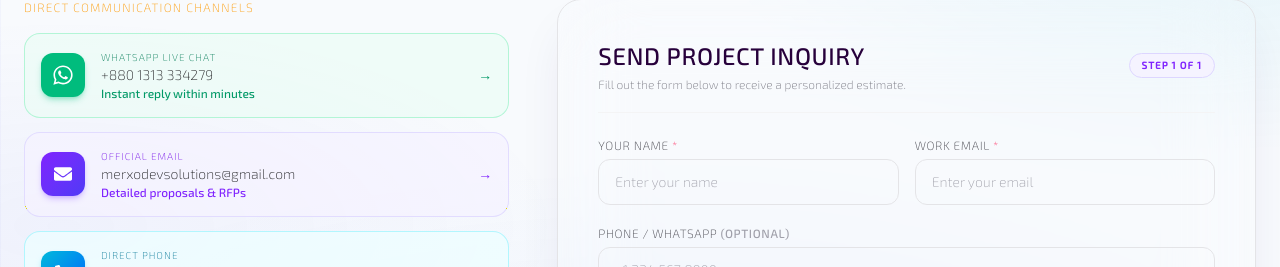
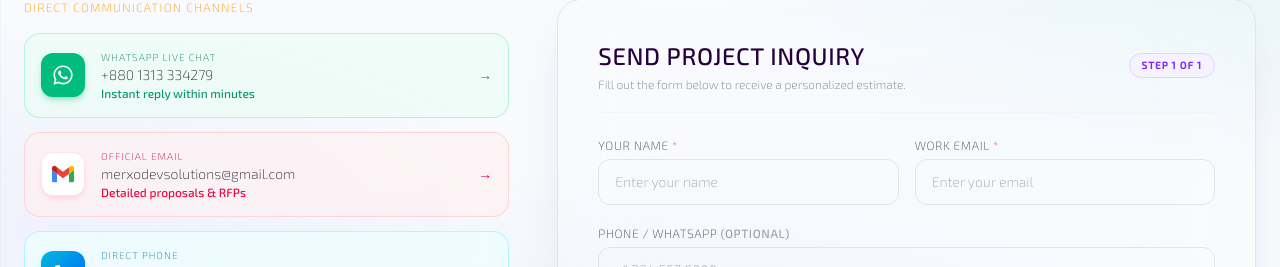
Before and after one commit to alaminislam3203/merxodevsolutions, a Next.js app: page /contact in a window 1280 px wide. Shown: the part 334-601 px from the top of the page. Built offline with nearby package versions, Linux system fonts and the light colour scheme; no server answers.

Commit message:
style(contact): implement authentic multi-colored Gmail SVG icon and rose brand styling

```diff
--- a/src/app/(site)/contact/page.jsx
+++ b/src/app/(site)/contact/page.jsx
@@ -370,28 +370,38 @@ export default function ContactPage() {
                 </span>
               </a>
 
-              {/* Email Card */}
+              {/* Email Card (Gmail) */}
               <a
                 href="mailto:merxodevsolutions@gmail.com"
-                className="group flex items-center justify-between p-4 rounded-2xl bg-violet-50/70 dark:bg-violet-950/30 border border-violet-200/80 dark:border-violet-800/50 hover:border-violet-400 dark:hover:border-violet-600 hover:shadow-lg hover:shadow-violet-500/10 transition-all duration-200"
+                className="group flex items-center justify-between p-4 rounded-2xl bg-rose-50/70 dark:bg-rose-950/30 border border-rose-200/80 dark:border-rose-800/50 hover:border-rose-400 dark:hover:border-rose-600 hover:shadow-lg hover:shadow-rose-500/10 transition-all duration-200"
               >
                 <div className="flex items-center gap-4">
-                  <div className="w-11 h-11 rounded-xl bg-gradient-to-br from-violet-600 to-indigo-600 text-white flex items-center justify-center shadow-md shadow-violet-500/30 shrink-0 group-hover:scale-105 transition-transform">
-                    <FaEnvelope size={18} />
+                  <div className="w-11 h-11 rounded-xl bg-white dark:bg-zinc-900 border border-rose-100 dark:border-zinc-800 flex items-center justify-center shadow-md shadow-rose-500/10 shrink-0 group-hover:scale-105 transition-transform p-2.5">
+                    <svg
+                      viewBox="52 42 88 66"
+                      className="w-full h-full"
+                      aria-hidden="true"
+                    >
+                      <path fill="#4285F4" d="M58 108h14V74L52 59v43c0 3.32 2.69 6 6 6" />
+                      <path fill="#34A853" d="M120 108h14c3.32 0 6-2.69 6-6V59l-20 15" />
+                      <path fill="#FBBC04" d="M120 48v26l20-15v-8c0-7.42-8.47-11.65-14.4-7.2" />
+                      <path fill="#EA4335" d="M72 74V48l24 18 24-18v26L96 92" />
+                      <path fill="#C5221F" d="M52 51v8l20 15V48l-5.6-4.2c-5.94-4.45-14.4-.22-14.4 7.2" />
+                    </svg>
                   </div>
                   <div className="flex flex-col">
-                    <span className="text-[10px] font-bold tracking-widest text-violet-700 dark:text-violet-400 uppercase font-exo-extralight">
+                    <span className="text-[10px] font-bold tracking-widest text-rose-700 dark:text-rose-400 uppercase font-exo-extralight">
                       {t('contact.emailTitle', 'Official Email')}
                     </span>
                     <span className="text-sm font-bold text-zinc-900 dark:text-white font-exo-extralight break-all">
                       merxodevsolutions@gmail.com
                     </span>
-                    <span className="text-xs text-violet-600 dark:text-violet-400/80 font-medium">
+                    <span className="text-xs text-rose-600 dark:text-rose-400/80 font-medium">
                       {t('contact.emailSub', 'Detailed proposals & RFPs')}
                     </span>
                   </div>
                 </div>
-                <span className="text-violet-600 dark:text-violet-400 font-bold text-sm group-hover:translate-x-1 transition-transform">
+                <span className="text-rose-600 dark:text-rose-400 font-bold text-sm group-hover:translate-x-1 transition-transform">
                   →
                 </span>
               </a>
```
